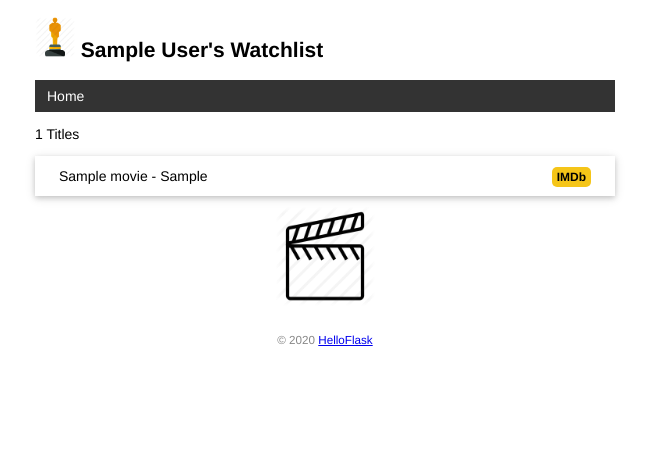
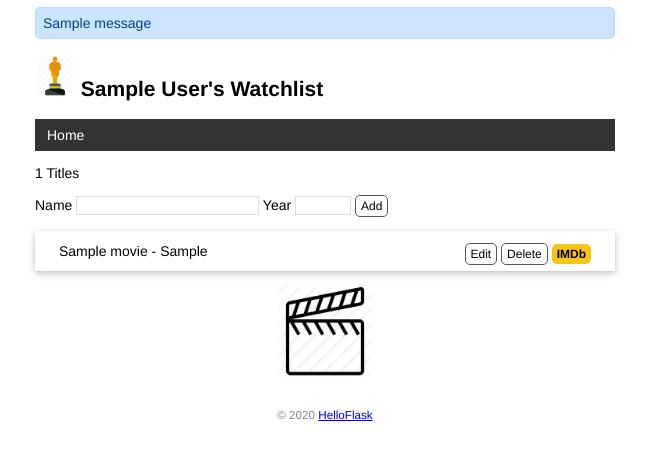
Before and after one commit to helianhu/watchlist, a Flask app: page / in a window 1280 px wide. Shown: the top 460 px of the page, without its empty margins (315-964 px from the left). Run offline with Flask 2, Linux system fonts and the light colour scheme; tables that the repository leaves empty hold one stand-in row (values such as "Sample post"); one stand-in notice (Sample message) is shown.

Commit message:
Create, edit and delete item by form

```diff
--- a/app.py
+++ b/app.py
@@ -1,5 +1,4 @@
-from flask import Flask, render_template
-from flask import url_for, escape
+from flask import Flask, render_template, request, url_for, redirect, flash
 from flask_sqlalchemy import SQLAlchemy
 import os
 import sys
@@ -7,39 +6,13 @@ import click
 
 
 app = Flask(__name__)
+app.config['SECRET_KEY'] = 'dev'  # 等同于 app.secret_key = 'dev'
 app.config['SQLALCHEMY_DATABASE_URI'] = 'sqlite:///' + os.path.join(app.root_path, 'data.db')
 app.config['SQLALCHEMY_TRACK_MODIFICATIONS'] = False  # 关闭对模型修改的监控
+
 # 在扩展类实例化前加载配置
 db = SQLAlchemy(app) # 初始化扩展，传入程序实例 app
 #创建数据库模型
-
-class User(db.Model):  # 表名将会是 user（自动生成，小写处理）
-    id = db.Column(db.Integer, primary_key=True)  # 主键
-    name = db.Column(db.String(20))  # 名字
-
-
-class Movie(db.Model):  # 表名将会是 movie
-    id = db.Column(db.Integer, primary_key=True)  # 主键
-    title = db.Column(db.String(60))  # 电影标题
-    year = db.Column(db.String(4))  # 电影年份
-
-
-@app.context_processor
-def inject_user():  # 函数名可以随意修改
-    user = User.query.first()
-    return dict(user=user)  # 需要返回字典，等同于return {'user': user}
-
-
-@app.route('/')
-def index():
-    movies = Movie.query.all()  # 读取所有电影记录
-    return render_template('index.html', movies=movies)
-
-
-@app.errorhandler(404)  # 传入要处理的错误代码
-def page_not_found(e):  # 接受异常对象作为参数
-    user = User.query.first()
-    return render_template('404.html'), 404  # 返回模板和状态码
 
 
 @app.cli.command()  # 注册为命令
@@ -50,6 +23,7 @@ def initdb(drop):
         db.drop_all()
     db.create_all()
     click.echo('Initialized database.')  # 输出提示信息
+
 
 
 @app.cli.command()
@@ -80,3 +54,77 @@ def forge():
 
     db.session.commit()
     click.echo('Done.')
+
+
+class User(db.Model):  # 表名将会是 user（自动生成，小写处理）
+    id = db.Column(db.Integer, primary_key=True)  # 主键
+    name = db.Column(db.String(20))  # 名字
+
+
+class Movie(db.Model):  # 表名将会是 movie
+    id = db.Column(db.Integer, primary_key=True)  # 主键
+    title = db.Column(db.String(60))  # 电影标题
+    year = db.Column(db.String(4))  # 电影年份
+
+
+@app.context_processor
+def inject_user():  # 函数名可以随意修改
+    user = User.query.first()
+    return dict(user=user)  # 需要返回字典，等同于return {'user': user}
+
+
+@app.errorhandler(404)
+def page_not_found(e):
+    return render_template('404.html'), 404
+
+
+@app.route('/', methods=['GET', 'POST'])
+def index():
+    if request.method == 'POST':  # 判断是否是 POST 请求
+        # 获取表单数据
+        title = request.form.get('title')  # 传入表单对应输入字段的 name 值
+        year = request.form.get('year')
+        # 验证数据
+        if not title or not year or len(year) > 4 or len(title) > 60:
+            flash('Invalid input.')  # 显示错误提示
+            return redirect(url_for('index'))  # 重定向回主页
+        # 保存表单数据到数据库
+        movie = Movie(title=title, year=year)  # 创建记录
+        db.session.add(movie)  # 添加到数据库会话
+        db.session.commit()  # 提交数据库会话
+        flash('Item created.')  # 显示成功创建的提示
+        return redirect(url_for('index'))  # 重定向回主页
+
+
+    movies = Movie.query.all()
+    return render_template('index.html', movies=movies)
+
+
+@app.route('/movie/edit/<int:movie_id>', methods=['GET', 'POST'])
+def edit(movie_id):
+    movie = Movie.query.get_or_404(movie_id)
+
+    if request.method == 'POST':  # 处理编辑表单的提交请求
+        title = request.form['title']
+        year = request.form['year']
+
+        if not title or not year or len(year) > 4 or len(title) > 60:
+            flash('Invalid input.')
+            return redirect(url_for('edit', movie_id=movie_id))  # 重定向回对应的编辑页面
+
+        movie.title = title  # 更新标题
+        movie.year = year  # 更新年份
+        db.session.commit()  # 提交数据库会话
+        flash('Item updated.')
+        return redirect(url_for('index'))  # 重定向回主页
+
+    return render_template('edit.html', movie=movie)  # 传入被编辑的电影记录
+
+
+@app.route('/movie/delete/<int:movie_id>', methods=['POST'])  # 限定只接受 POST 请求
+def delete(movie_id):
+    movie = Movie.query.get_or_404(movie_id)  # 获取电影记录
+    db.session.delete(movie)  # 删除对应的记录
+    db.session.commit()  # 提交数据库会话
+    flash('Item deleted.')
+    return redirect(url_for('index'))  # 重定向回主页
--- a/static/style.css
+++ b/static/style.css
@@ -79,3 +79,52 @@ footer {
     text-align: center;
     padding: 10px;
 }
+
+
+/* 覆盖某些浏览器对 input 元素定义的字体 */
+input[type=submit] {
+    font-family: inherit;
+}
+
+input[type=text] {
+    border: 1px solid #ddd;
+}
+
+input[name=year] {
+    width: 50px;
+}
+
+.btn {
+    font-size: 12px;
+    padding: 3px 5px;
+    text-decoration: none;
+    cursor: pointer;
+    background-color: white;
+    color: black;
+    border: 1px solid #555555;
+    border-radius: 5px;
+}
+
+.btn:hover {
+    text-decoration: none;
+    background-color: black;
+    color: white;
+    border: 1px solid black;
+}
+
+
+.alert {
+    position: relative;
+    padding: 7px;
+    margin: 7px 0;
+    border: 1px solid transparent;
+    color: #004085;
+    background-color: #cce5ff;
+    border-color: #b8daff;
+    border-radius: 5px;
+}
+
+
+.inline-form {
+    display: inline;
+}
--- a/templates/base.html
+++ b/templates/base.html
@@ -1,5 +1,7 @@
 <!DOCTYPE html>
 <html lang="en">
+
+
 <head>
     {% block head %}
     <meta charset="utf-8">
@@ -10,6 +12,10 @@
     {% endblock %}
 </head>
 <body>
+<!-- 插入到页面标题上方 -->
+	{% for message in get_flashed_messages() %}
+		<div class="alert">{{ message }}</div>
+	{% endfor %}
     <h2>
         <img alt="Avatar" class="avatar" src="{{ url_for('static', filename='images/avatar.png') }}">
         {{ user.name }}'s Watchlist
--- a/templates/index.html
+++ b/templates/index.html
@@ -2,11 +2,20 @@
 
 {% block content %}
 <p>{{ movies|length }} Titles</p>
+<form method="post">
+    Name <input type="text" name="title" autocomplete="off" required>
+    Year <input type="text" name="year" autocomplete="off" required>
+    <input class="btn" type="submit" name="submit" value="Add">
+</form>
 <ul class="movie-list">
     {% for movie in movies %}
     <li>{{ movie.title }} - {{ movie.year }}
         <span class="float-right">
-            <a class="imdb" href="https://www.imdb.com/find?q={{ movie.title }}" target="_blank" title="Find this movie on IMDb">IMDb</a>
+			<a class="btn" href="{{ url_for('edit', movie_id=movie.id) }}">Edit</a>
+			<form class="inline-form" method="post" action="{{ url_for('delete', movie_id=movie.id) }}">
+				<input class="btn" type="submit" name="delete" value="Delete" onclick="return confirm('Are you sure?')">
+			</form>
+			<a class="imdb" href="https://www.imdb.com/find?q={{ movie.title }}" target="_blank" title="Find this movie on IMDb">IMDb</a>
         </span>
     </li>
     {% endfor %}
```
Also changed, not shown: templates/edit.html (added, +10 -0 lines).
